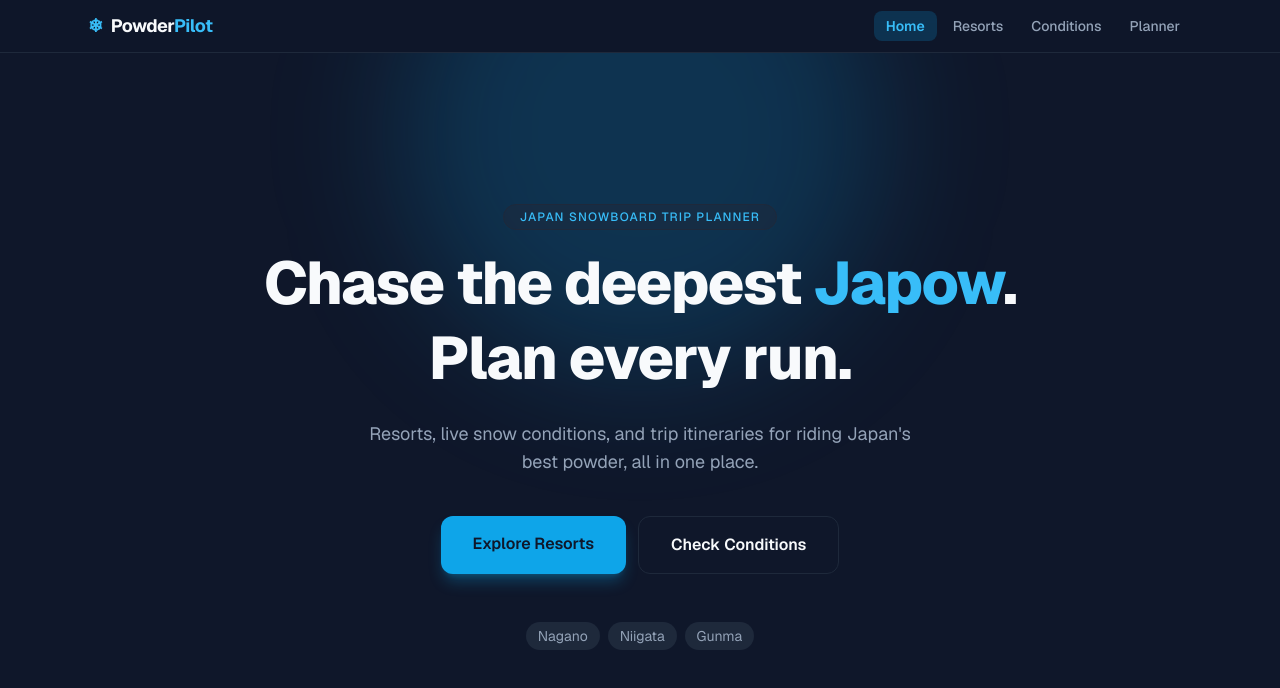
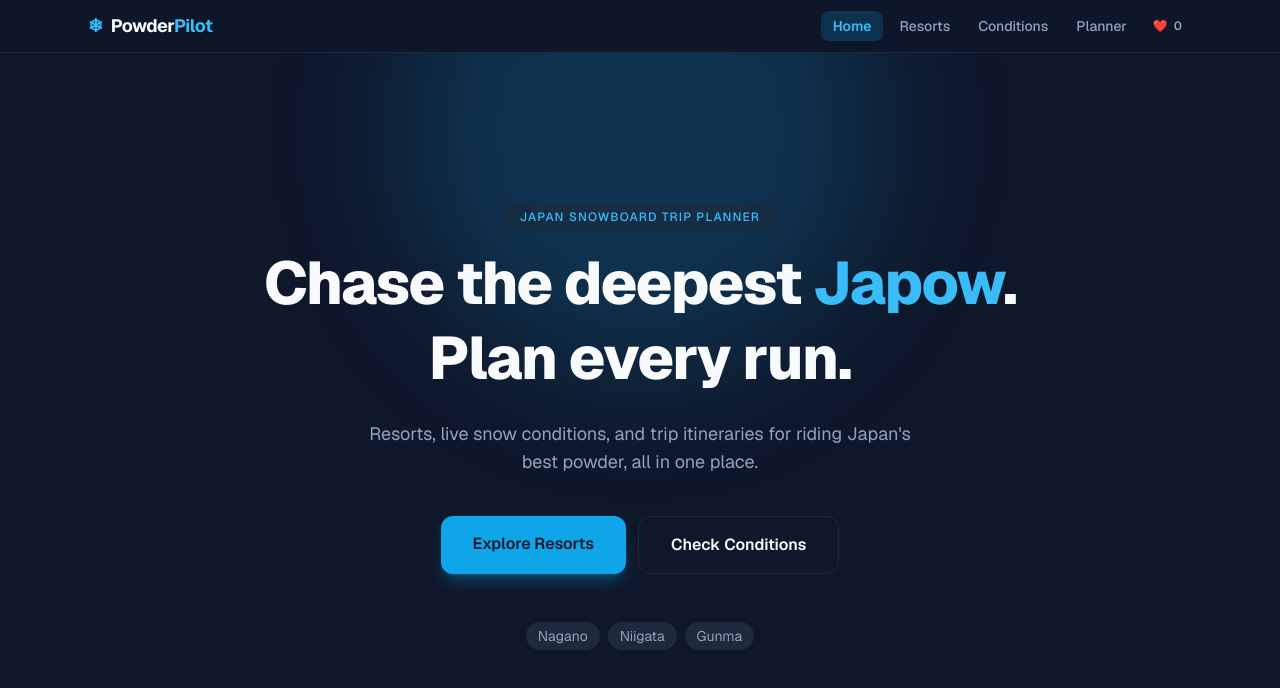
Before and after one commit to pujankhatri1689/powderpilot-japan, a Next.js app: page / in a window 1280 px wide. Shown: the top 688 px of the page. Built offline with nearby package versions, Linux system fonts and the light colour scheme.

Commit message:
Add resort favorites system with instant heart toggle and liked filter

```diff
--- a/src/app/layout.tsx
+++ b/src/app/layout.tsx
@@ -1,6 +1,7 @@
 import type { Metadata, Viewport } from "next";
 import { Geist, Geist_Mono } from "next/font/google";
 import Navbar from "@/components/Navbar";
+import { FavoritesProvider } from "@/context/FavoritesContext";
 import "./globals.css";
 
 const geistSans = Geist({
@@ -30,8 +31,10 @@ export default function RootLayout({ children }: LayoutProps<"/">) {
       className={`${geistSans.variable} ${geistMono.variable} h-full antialiased`}
     >
       <body className="flex min-h-full flex-col bg-charcoal font-sans text-snow">
-        <Navbar />
-        <main className="flex flex-1 flex-col">{children}</main>
+        <FavoritesProvider>
+          <Navbar />
+          <main className="flex flex-1 flex-col">{children}</main>
+        </FavoritesProvider>
       </body>
     </html>
   );
--- a/src/app/resorts/[slug]/page.tsx
+++ b/src/app/resorts/[slug]/page.tsx
@@ -1,6 +1,7 @@
 import type { Metadata } from "next";
 import Link from "next/link";
 import { notFound } from "next/navigation";
+import FavoriteButton from "@/components/FavoriteButton";
 import MountainMapDiagram from "@/components/MountainMapDiagram";
 import { RESORTS, getResortBySlug } from "@/data/resorts";
 
@@ -87,7 +88,8 @@ export default async function ResortDetailPage({
               </p>
             </div>
 
-            <div className="flex flex-wrap gap-2">
+            <div className="flex flex-wrap items-center gap-2">
+              <FavoriteButton slug={resort.slug} name={resort.name} />
               {resort.terrain.treeRunsAllowed ? (
                 <span className="rounded-xl border border-ice/40 bg-charcoal/85 px-3 py-1.5 text-xs font-semibold text-ice backdrop-blur-sm">
                   🌲 Tree Runs Allowed
--- a/src/app/resorts/page.tsx
+++ b/src/app/resorts/page.tsx
@@ -1,4 +1,5 @@
 import type { Metadata } from "next";
+import { Suspense } from "react";
 import ResortDirectory from "@/components/ResortDirectory";
 
 export const metadata: Metadata = {
@@ -8,5 +9,9 @@ export const metadata: Metadata = {
 };
 
 export default function ResortsPage() {
-  return <ResortDirectory />;
+  return (
+    <Suspense fallback={<div className="p-12 text-center text-snow-muted">Loading resorts...</div>}>
+      <ResortDirectory />
+    </Suspense>
+  );
 }
--- /dev/null
+++ b/src/components/FavoriteButton.tsx
@@ -0,0 +1,24 @@
+"use client";
+
+import { useFavorites } from "@/context/FavoritesContext";
+
+export default function FavoriteButton({ slug, name }: { slug: string; name?: string }) {
+  const { isFavorite, toggleFavorite } = useFavorites();
+  const favorited = isFavorite(slug);
+
+  return (
+    <button
+      type="button"
+      onClick={(e) => toggleFavorite(slug, e)}
+      className={`inline-flex items-center gap-1.5 rounded-xl border px-3.5 py-1.5 text-xs font-semibold backdrop-blur-sm transition active:scale-95 ${
+        favorited
+          ? "border-rose-500 bg-rose-500/20 text-rose-300 shadow-md shadow-rose-500/20"
+          : "border-charcoal-light bg-charcoal/85 text-snow hover:border-rose-400/50 hover:text-rose-300"
+      }`}
+      title={favorited ? `Remove ${name ?? "resort"} from favorites` : `Add ${name ?? "resort"} to favorites`}
+    >
+      <span>{favorited ? "❤️" : "🤍"}</span>
+      <span>{favorited ? "Saved" : "Save"}</span>
+    </button>
+  );
+}
--- a/src/components/Navbar.tsx
+++ b/src/components/Navbar.tsx
@@ -2,6 +2,7 @@
 
 import Link from "next/link";
 import { usePathname } from "next/navigation";
+import { useFavorites } from "@/context/FavoritesContext";
 
 const navLinks = [
   { href: "/", label: "Home" },
@@ -12,6 +13,7 @@ const navLinks = [
 
 export default function Navbar() {
   const pathname = usePathname();
+  const { favoritesCount } = useFavorites();
   const isHome = pathname === "/";
 
   // Compute a sensible parent back-link based on current URL
@@ -47,7 +49,7 @@ export default function Navbar() {
         </div>
 
         <div className="flex items-center justify-between gap-2">
-          <ul className="flex flex-wrap gap-1 text-sm font-medium">
+          <ul className="flex flex-wrap items-center gap-1 text-sm font-medium">
             {navLinks.map((link) => {
               const isActive =
                 link.href === "/"
@@ -70,6 +72,21 @@ export default function Navbar() {
                 </li>
               );
             })}
+            {/* Quick favorites indicator */}
+            <li>
+              <Link
+                href="/resorts?favorites=true"
+                className={`inline-flex items-center gap-1.5 rounded-lg px-2.5 py-1.5 text-xs font-semibold transition ${
+                  favoritesCount > 0
+                    ? "text-rose-400 bg-rose-500/10 hover:bg-rose-500/20"
+                    : "text-snow-muted hover:bg-charcoal-light hover:text-snow"
+                }`}
+                title="View your saved / favorited resorts"
+              >
+                <span>❤️</span>
+                <span>{favoritesCount}</span>
+              </Link>
+            </li>
           </ul>
 
           {/* Desktop contextual back pill when on inner pages */}
--- a/src/components/ResortDirectory.tsx
+++ b/src/components/ResortDirectory.tsx
@@ -1,21 +1,36 @@
 "use client";
 
 import Link from "next/link";
-import { useMemo, useState } from "react";
+import { useSearchParams } from "next/navigation";
+import { useEffect, useMemo, useState } from "react";
+import { useFavorites } from "@/context/FavoritesContext";
 import { REGIONS, RESORTS, type Region } from "@/data/resorts";
 
 type SortKey = "vertical" | "travel" | "price" | "topElevation";
 
 export default function ResortDirectory() {
+  const searchParams = useSearchParams();
+  const { isFavorite, toggleFavorite, favoritesCount } = useFavorites();
+
   const [selectedRegion, setSelectedRegion] = useState<Region | "All">("All");
   const [treeRunsOnly, setTreeRunsOnly] = useState(false);
+  const [showFavoritesOnly, setShowFavoritesOnly] = useState(false);
   const [searchQuery, setSearchQuery] = useState("");
   const [sortBy, setSortBy] = useState<SortKey>("vertical");
+
+  useEffect(() => {
+    if (searchParams.get("favorites") === "true") {
+      setShowFavoritesOnly(true);
+    }
+  }, [searchParams]);
 
   const filteredResorts = useMemo(() => {
     const query = searchQuery.trim().toLowerCase();
 
     return RESORTS.filter((resort) => {
+      if (showFavoritesOnly && !isFavorite(resort.slug)) {
+        return false;
+      }
       if (selectedRegion !== "All" && resort.region !== selectedRegion) {
         return false;
       }
@@ -42,7 +57,7 @@ export default function ResortDirectory() {
           return a.dayPassYen - b.dayPassYen;
       }
     });
-  }, [selectedRegion, treeRunsOnly, searchQuery, sortBy]);
+  }, [showFavoritesOnly, isFavorite, selectedRegion, treeRunsOnly, searchQuery, sortBy]);
 
   return (
     <div className="mx-auto w-full max-w-6xl px-4 py-8 sm:px-6 sm:py-12">
@@ -108,6 +123,21 @@ export default function ResortDirectory() {
             })}
           </div>
 
+          {/* Right toggle actions (Favorites & Tree runs) */}
+          <div className="flex flex-wrap items-center gap-2">
+            <button
+              type="button"
+              onClick={() => setShowFavoritesOnly((v) => !v)}
+              className={`inline-flex items-center justify-center gap-1.5 rounded-xl border px-3.5 py-2 text-xs font-semibold transition sm:text-sm ${
+                showFavoritesOnly
+                  ? "border-rose-500 bg-rose-500/20 text-rose-300"
+                  : "border-charcoal-light bg-charcoal text-snow-muted hover:text-snow"
+              }`}
+            >
+              <span>{showFavoritesOnly ? "❤️" : "🤍"}</span>
+              <span>Liked ({favoritesCount})</span>
+            </button>
+
             {/* Tree Runs Toggle */}
             <button
               type="button"
@@ -120,6 +150,7 @@ export default function ResortDirectory() {
             >
               <span aria-hidden>🌲</span> Tree Runs Allowed
             </button>
+          </div>
         </div>
 
         {/* Search + Sort Row */}
@@ -210,6 +241,8 @@ export default function ResortDirectory() {
                       <span className="rounded-full bg-charcoal/85 px-3 py-1 text-xs font-semibold text-ice backdrop-blur-sm">
                         {resort.region} · {resort.area}
                       </span>
+
+                      <div className="flex items-center gap-1.5">
                         {resort.terrain.treeRunsAllowed && (
                           <span
                             title="Official tree riding zones"
@@ -218,6 +251,22 @@ export default function ResortDirectory() {
                             🌲 Trees OK
                           </span>
                         )}
+                        {/* Quick Heart Button */}
+                        <button
+                          type="button"
+                          onClick={(e) => toggleFavorite(resort.slug, e)}
+                          title={isFavorite(resort.slug) ? "Remove from Favorites" : "Add to Favorites"}
+                          className={`flex h-7 w-7 items-center justify-center rounded-full backdrop-blur-sm transition active:scale-90 ${
+                            isFavorite(resort.slug)
+                              ? "bg-rose-500 text-white shadow-md shadow-rose-500/30"
+                              : "bg-charcoal/85 text-snow/70 hover:bg-charcoal hover:text-rose-400"
+                          }`}
+                        >
+                          <span className="text-xs">
+                            {isFavorite(resort.slug) ? "❤️" : "🤍"}
+                          </span>
+                        </button>
+                      </div>
                     </div>
 
                     {/* Peak Elevation Badge */}
--- /dev/null
+++ b/src/context/FavoritesContext.tsx
@@ -0,0 +1,77 @@
+"use client";
+
+import React, { createContext, useContext, useEffect, useState } from "react";
+
+const FAVORITES_STORAGE_KEY = "powderpilot_favorites_v1";
+
+interface FavoritesContextType {
+  favorites: string[]; // array of resort slugs
+  isFavorite: (slug: string) => boolean;
+  toggleFavorite: (slug: string, e?: React.MouseEvent) => void;
+  favoritesCount: number;
+}
+
+const FavoritesContext = createContext<FavoritesContextType | undefined>(undefined);
+
+export function FavoritesProvider({ children }: { children: React.ReactNode }) {
+  const [favorites, setFavorites] = useState<string[]>([]);
+  const [isHydrated, setIsHydrated] = useState(false);
+
+  useEffect(() => {
+    try {
+      const stored = localStorage.getItem(FAVORITES_STORAGE_KEY);
+      if (stored) {
+        const parsed = JSON.parse(stored);
+        if (Array.isArray(parsed)) {
+          setFavorites(parsed);
+        }
+      }
+    } catch {
+      // Ignore parsing errors
+    } finally {
+      setIsHydrated(true);
+    }
+  }, []);
+
+  useEffect(() => {
+    if (!isHydrated) return;
+    try {
+      localStorage.setItem(FAVORITES_STORAGE_KEY, JSON.stringify(favorites));
+    } catch {
+      // Ignore storage errors
+    }
+  }, [favorites, isHydrated]);
+
+  const isFavorite = (slug: string) => favorites.includes(slug);
+
+  const toggleFavorite = (slug: string, e?: React.MouseEvent) => {
+    if (e) {
+      e.preventDefault();
+      e.stopPropagation();
+    }
+    setFavorites((prev) =>
+      prev.includes(slug) ? prev.filter((s) => s !== slug) : [...prev, slug]
+    );
+  };
+
+  return (
+    <FavoritesContext.Provider
+      value={{
+        favorites,
+        isFavorite,
+        toggleFavorite,
+        favoritesCount: favorites.length,
+      }}
+    >
+      {children}
+    </FavoritesContext.Provider>
+  );
+}
+
+export function useFavorites() {
+  const context = useContext(FavoritesContext);
+  if (!context) {
+    throw new Error("useFavorites must be used within a FavoritesProvider");
+  }
+  return context;
+}
```
Lines whose indentation alone changed are shown as unchanged.
